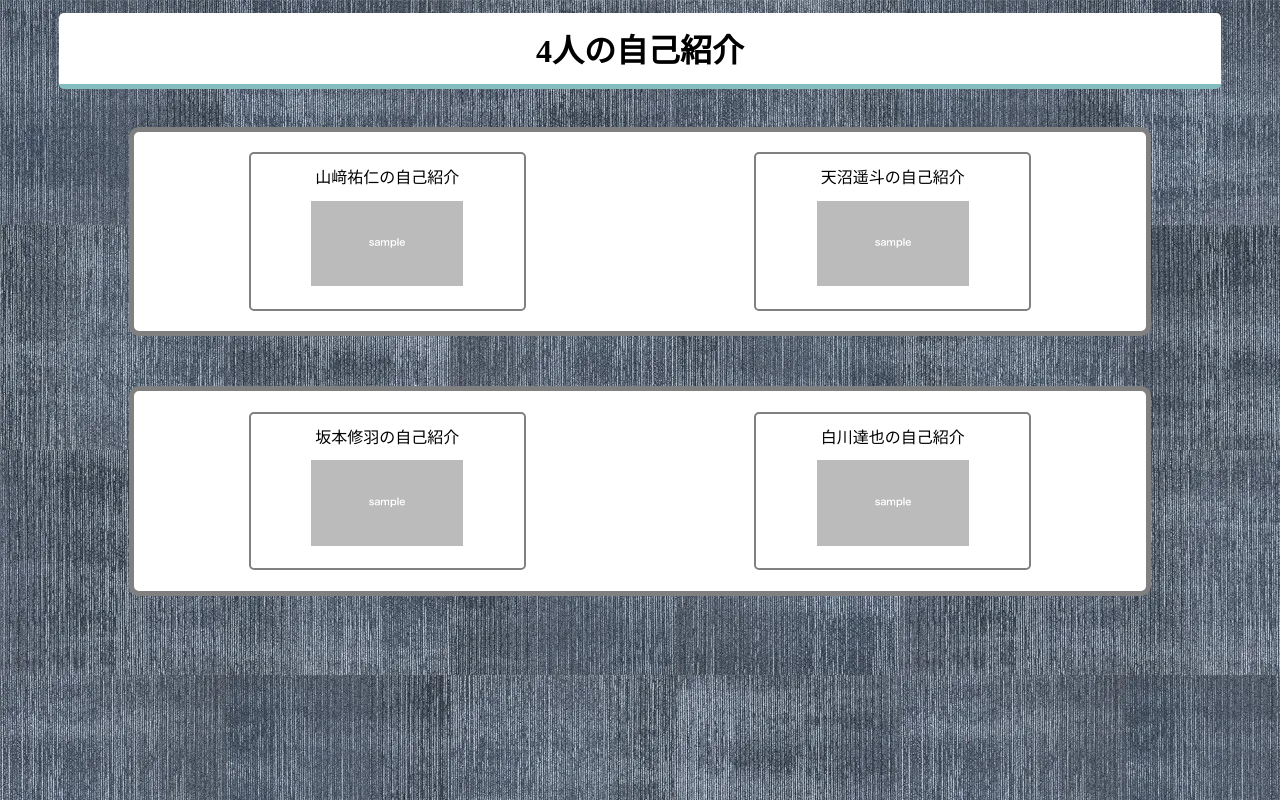
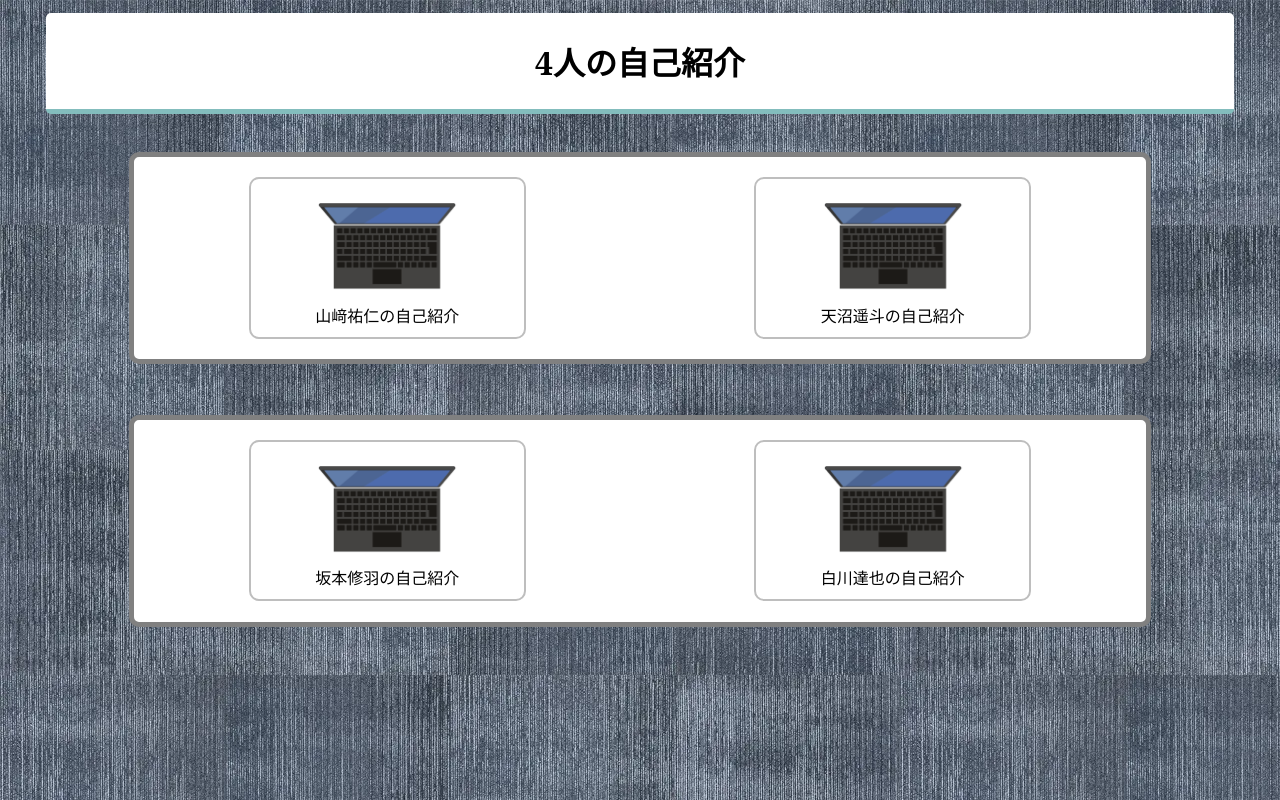
Before and after one commit to Shirakawa0/introduction, a plain HTML site: page index.html in a window 1280 px wide. Drawn offline with Linux system fonts and the light colour scheme.

Commit message:
indexの更新

```diff
--- a/index.css
+++ b/index.css
@@ -25,8 +25,6 @@
     text-align: center;
     margin: 2%;
     padding: 1%;
-    border: 2px solid gray;
-    border-radius: 5px;
 }
 
 img{
@@ -41,12 +39,20 @@ h1{
     border-radius: 5px;
     border-bottom: 5px rgb(131, 189, 189) solid;
     margin: 1% auto;
-    padding: 1%;
+    padding: 2%;
+    font-family: "HG丸ｺﾞｼｯｸM-PRO","serif";
 }
 
 a{
     text-decoration: none;
     color: black;
+    border: 2px solid rgb(190, 190, 190);
+    border-radius: 10px;
+}
+
+a:hover{
+    border: 2px solid black;
+    border-radius: 10px;
 }
 
 body{
--- a/index.html
+++ b/index.html
@@ -10,22 +10,22 @@
         <div class="flex">
             <div class="longtable">
                 <a href="yamazaki.html" class="flex-content" id="yamazaki">
+                    <img src="img/pc-illustnew6.png" alt="山﨑祐仁の画像">
                     山﨑祐仁の自己紹介
-                    <img src="img/ダウンロード.png" alt="山﨑祐仁の画像">
                 </a>
                 <a href="AMAHARU.html" class="flex-content" id="amanuma">
+                    <img src="img/pc-illustnew6.png" alt="天沼遥斗の画像">
                     天沼遥斗の自己紹介
-                    <img src="img/ダウンロード.png" alt="天沼遥斗の画像">
                 </a>
             </div>
             <div class="longtable">
                 <a href="shu.html" class="flex-content" id="sakamoto">
+                    <img src="img/pc-illustnew6.png" alt="坂本修羽の画像">
                     坂本修羽の自己紹介
-                    <img src="img/ダウンロード.png" alt="坂本修羽の画像">
                 </a>
                 <a href="shirakawa.html" class="flex-content" id="shirakawa">
+                    <img src="img/pc-illustnew6.png" alt="白川達也の画像">
                     白川達也の自己紹介
-                    <img src="img/ダウンロード.png" alt="白川達也の画像">
                 </a>
             </div>
         </div>
```
Also changed, not shown: img/pc-illustnew6.png (added).
